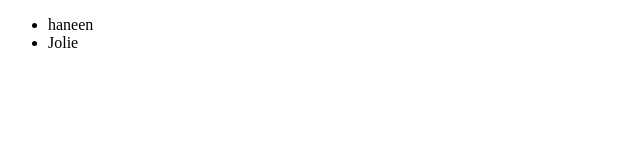
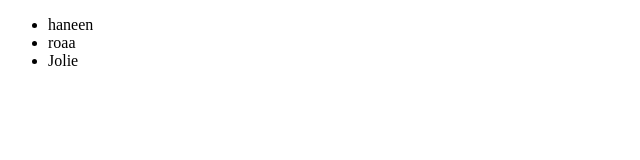
Before and after one commit to haneenimam/version_control-lab-, a plain HTML site: page index.html in a window 1280 px wide. Shown: the full height of the page, 0-640 px from the left. Drawn offline with Linux system fonts and the light colour scheme.

Commit message:
Added my name to the list

```diff
--- a/index.html
+++ b/index.html
@@ -8,7 +8,9 @@
 <body>
     <ul>
         <li>haneen</li>
+        <li>roaa</li>
         <li>Jolie</li>
+
     </ul>
 </body>
 </html>
```
